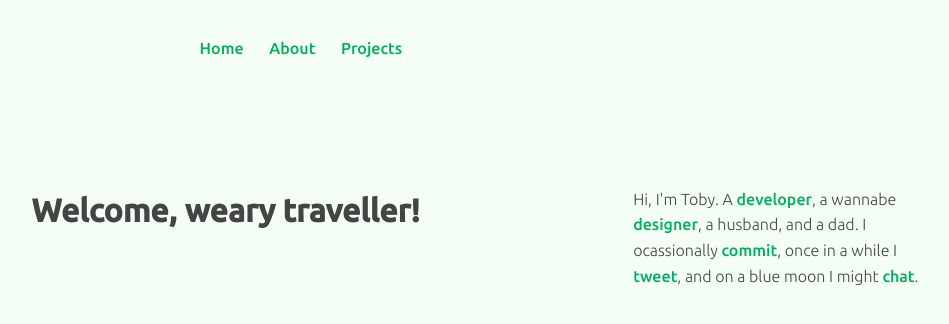
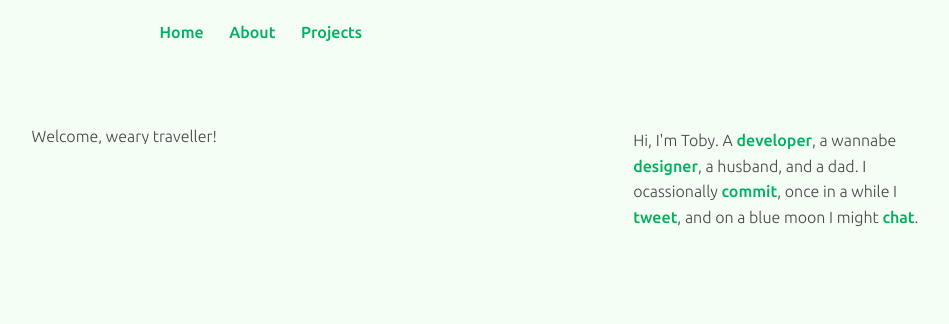
Before and after one commit to idodev/idodev.github.com, a Jekyll site: the page built from index.html, in a window 1280 px wide. Shown: the top 324 px of the page, without its empty margins (154-1103 px from the left). Built offline with Jekyll 4.4.1, drawn with Linux system fonts in a browser that asks for light colours.

Commit message:
Adding reset.css to template

```diff
--- a/_layouts/default.html
+++ b/_layouts/default.html
@@ -4,6 +4,7 @@
 	<meta charset="UTF-8">
 	<title>{{ page.title }} &ndash; idodev.co.uk &ndash; Dev blog of Toby Foord</title>
 
+	<link rel="stylesheet" type="text/css" href="/css/reset.css">
 	<link rel="stylesheet" type="text/css" href="/css/style.css">
 	<link href='http://fonts.googleapis.com/css?family=Ubuntu:300,400,500' rel='stylesheet' type='text/css' />
 </head>
--- a/css/src/style.scss
+++ b/css/src/style.scss
@@ -94,7 +94,6 @@
 
 .site-nav{
 	display:inline-block;
-	list-style:none;
 	li{
 		display:block;
 		float:left;
--- a/css/style.css
+++ b/css/style.css
@@ -1 +1 @@
-div,header,footer{overflow:hidden}html,body{width:100%;height:100%;margin:0;padding:0;font-size:62.5%;font-family:Ubuntu,sans-serif;font-weight:300}body{font-size:16px;background-color:#f5fef5;color:#444}p{padding-bottom:25.6px;line-height:1.6}a{color:#00b060;text-decoration:none;font-weight:500}a:hover{text-decoration:underline}::selection{background-color:#00b060;color:#FFF}.wrapper{width:960px;margin:auto}.column{float:left;padding-left:25.6px}.one-whole{width:100%}.one-tenth{width:10%}.two-tenths{width:20%}.three-tenths{width:30%}.four-tenths{width:40%}.five-tenths{width:50%}.six-tenths{width:60%}.seven-tenths{width:70%}.eight-tenths{width:80%}.nine-tenths{width:90%}.push-one-tenth{left:10%}.push-two-tenths{left:20%}.push-three-tenths{left:30%}.push-four-tenths{left:40%}.push-five-tenths{left:50%}.push-six-tenths{left:60%}.push-seven-tenths{left:70%}.push-eight-tenths{left:80%}.push-nine-tenths{left:90%}a.logo{float:left}a.logo h1 img{display:block;width:128px;height:128px}.site-nav{display:inline-block;list-style:none}.site-nav li{display:block;float:left;padding-left:25.6px}.site-nav li a{line-height:64px;vertical-align:bottom}
+div,header,footer{overflow:hidden}html,body{width:100%;height:100%;margin:0;padding:0;font-size:62.5%;font-family:Ubuntu,sans-serif;font-weight:300}body{font-size:16px;background-color:#f5fef5;color:#444}p{padding-bottom:25.6px;line-height:1.6}a{color:#00b060;text-decoration:none;font-weight:500}a:hover{text-decoration:underline}::selection{background-color:#00b060;color:#FFF}.wrapper{width:960px;margin:auto}.column{float:left;padding-left:25.6px}.one-whole{width:100%}.one-tenth{width:10%}.two-tenths{width:20%}.three-tenths{width:30%}.four-tenths{width:40%}.five-tenths{width:50%}.six-tenths{width:60%}.seven-tenths{width:70%}.eight-tenths{width:80%}.nine-tenths{width:90%}.push-one-tenth{left:10%}.push-two-tenths{left:20%}.push-three-tenths{left:30%}.push-four-tenths{left:40%}.push-five-tenths{left:50%}.push-six-tenths{left:60%}.push-seven-tenths{left:70%}.push-eight-tenths{left:80%}.push-nine-tenths{left:90%}a.logo{float:left}a.logo h1 img{display:block;width:128px;height:128px}.site-nav{display:inline-block}.site-nav li{display:block;float:left;padding-left:25.6px}.site-nav li a{line-height:64px;vertical-align:bottom}
```
